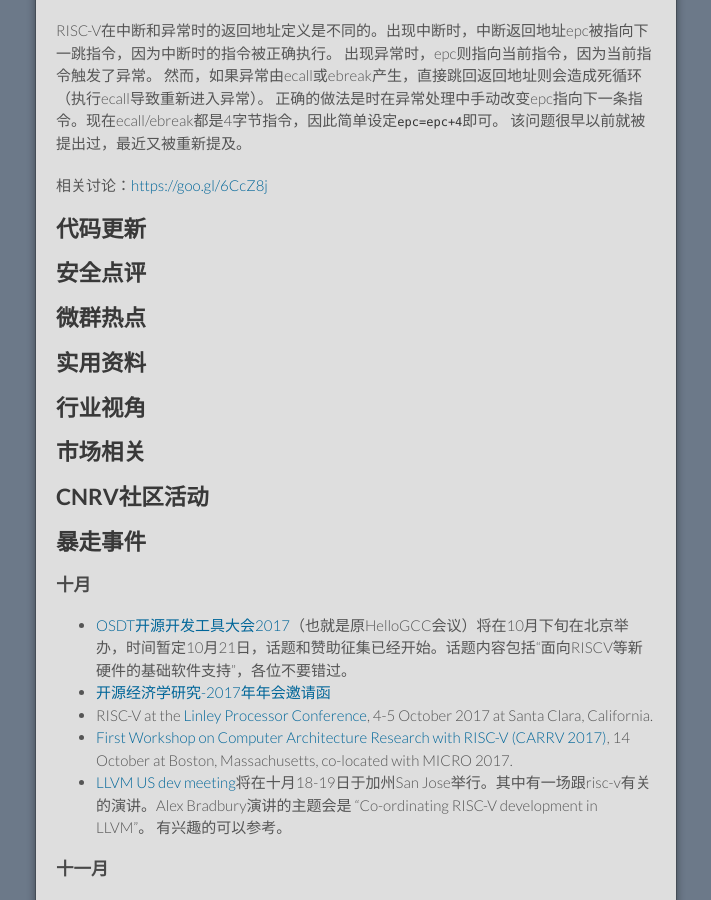
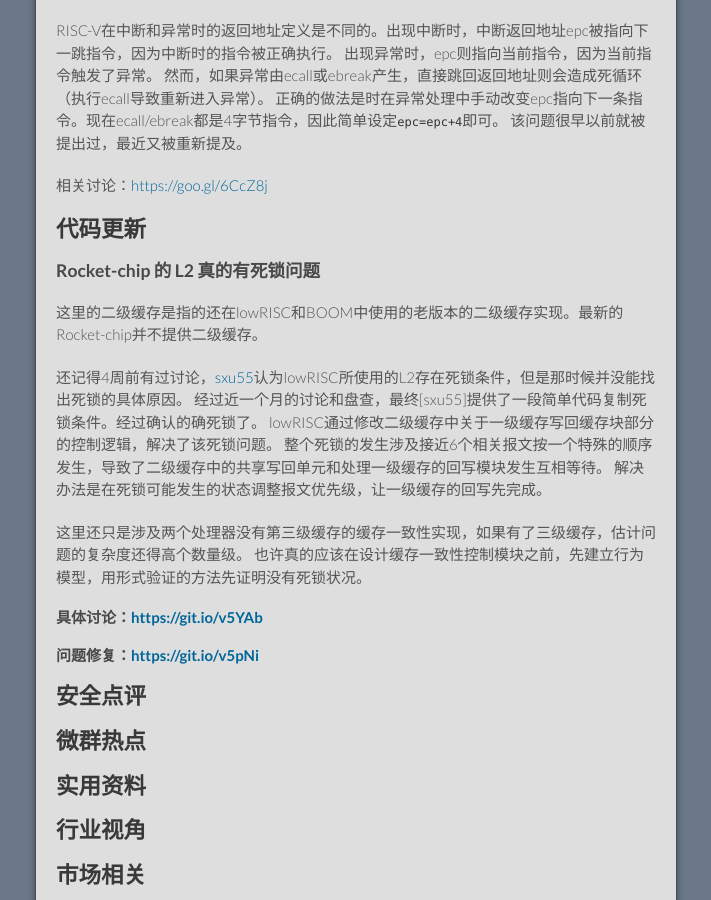
Before and after one commit to cnrv/home, a Jekyll site: the page built from bi-week-rpts/2017-09-28.md, in a window 1280 px wide and 900 px high, scrolled down 791 px. Shown: the whole window, without its empty margins (284-995 px from the left). Built offline with Jekyll 4.4.1, drawn with Linux system fonts in a browser that asks for light colours; Markdown is read by kramdown in place of the engine named in the settings; comment, search, counter and statistics services are not loaded; our own code applies the rules of GitHub Pages for plain Markdown files.

Commit message:
fix the coherence deadlock in Rocket-chip's L2

```diff
--- a/bi-week-rpts/2017-09-28.md
+++ b/bi-week-rpts/2017-09-28.md
@@ -40,6 +40,22 @@
 相关讨论：[https://goo.gl/6CcZ8j](https://groups.google.com/a/groups.riscv.org/forum/#!msg/sw-dev/Mn_qEm_OTOI/PayhGy6gAQAJ)
 
 ## 代码更新
+
+### Rocket-chip 的 L2 真的有死锁问题
+
+这里的二级缓存是指的还在lowRISC和BOOM中使用的老版本的二级缓存实现。最新的Rocket-chip并不提供二级缓存。
+
+还记得4周前有过讨论，[sxu55](https://github.com/sxu55)认为lowRISC所使用的L2存在死锁条件，但是那时候并没能找出死锁的具体原因。
+经过近一个月的讨论和盘查，最终[sxu55]提供了一段简单代码复制死锁条件。经过确认的确死锁了。
+lowRISC通过修改二级缓存中关于一级缓存写回缓存块部分的控制逻辑，解决了该死锁问题。
+整个死锁的发生涉及接近6个相关报文按一个特殊的顺序发生，导致了二级缓存中的共享写回单元和处理一级缓存的回写模块发生互相等待。
+解决办法是在死锁可能发生的状态调整报文优先级，让一级缓存的回写先完成。
+
+这里还只是涉及两个处理器没有第三级缓存的缓存一致性实现，如果有了三级缓存，估计问题的复杂度还得高个数量级。
+也许真的应该在设计缓存一致性控制模块之前，先建立行为模型，用形式验证的方法先证明没有死锁状况。
+
+#### 具体讨论：[https://git.io/v5YAb](https://github.com/lowRISC/lowrisc-chip/issues/67)
+#### 问题修复：[https://git.io/v5pNi](https://github.com/lowRISC/uncore/pull/4)
 
 ## 安全点评
 
```
